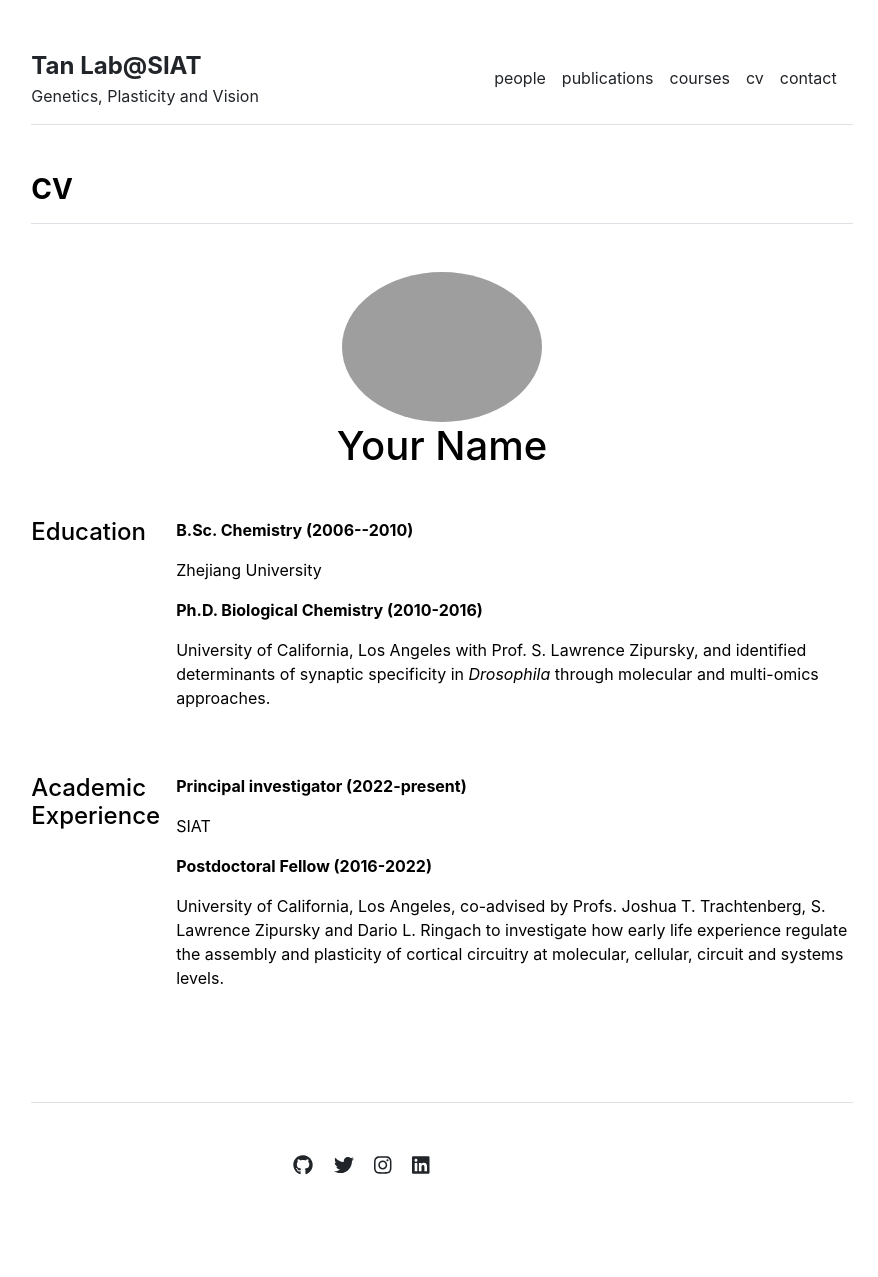
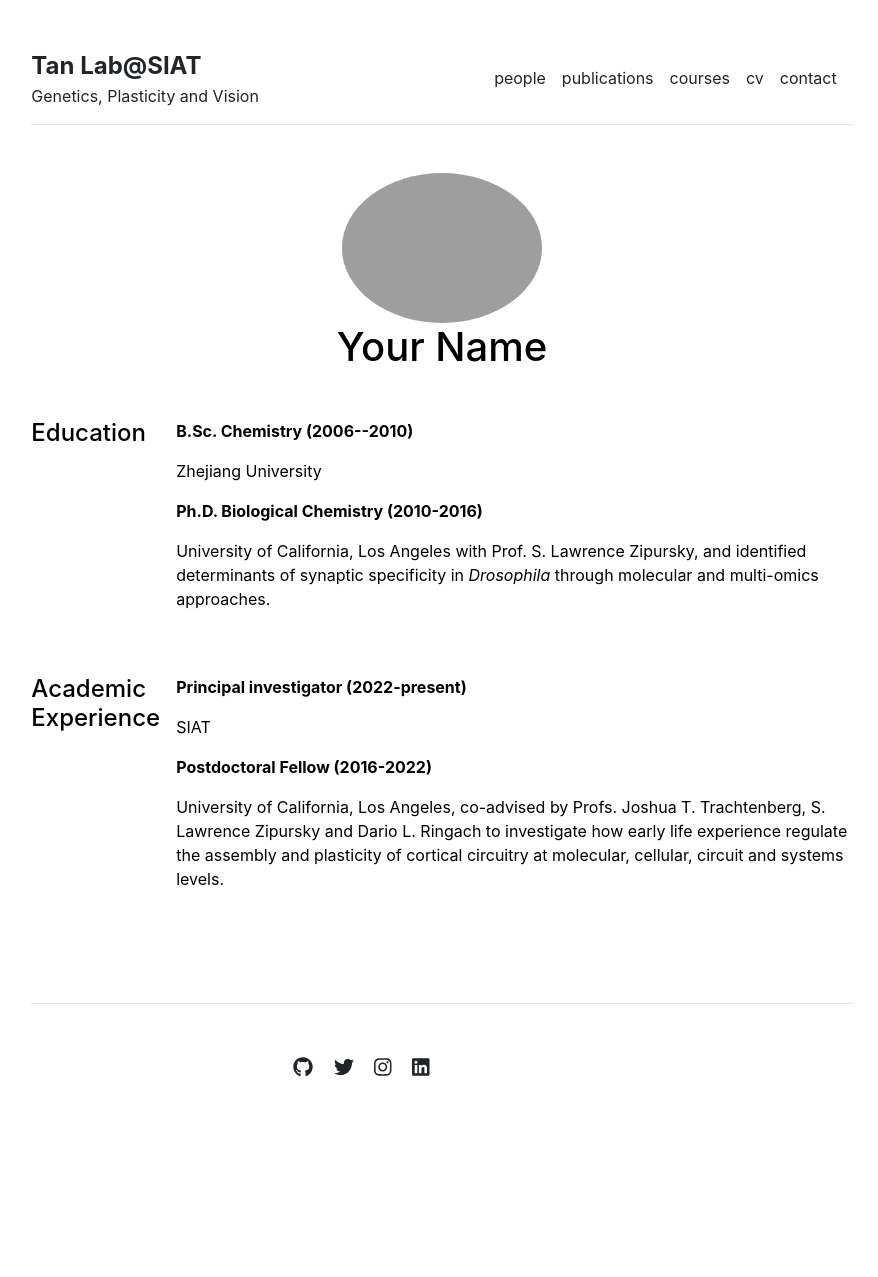
Before and after one commit to Tan-Lab-SIAT/lab-homepage, a Jekyll site: the page built from cv.md, in a window 1280 px wide. Shown: the whole page, without its empty margins (198-1076 px from the left). Built offline with Jekyll 4.4.1, drawn with Linux system fonts in a browser that asks for light colours; after the commit the page ends 1178 px from its top, so only the background shows below that.

Commit message:
Update cv.html

```diff
--- a/_layouts/cv.html
+++ b/_layouts/cv.html
@@ -4,7 +4,6 @@ layout: default
 
 <div class="row g-5 mb-5">
   <div class="col-md-12">
-    <h3 class="fw-bold border-bottom pb-3 mb-5">CV</h3>
     <!-- 新增姓名和照片区域，照片位于姓名之上 -->
     <div class="text-center mb-5">
       <img src="{{ site.github.url }}/assets/img/photo.jpg" alt="Your Name" class="img-fluid rounded-circle" style="max-width:200px;">
```
